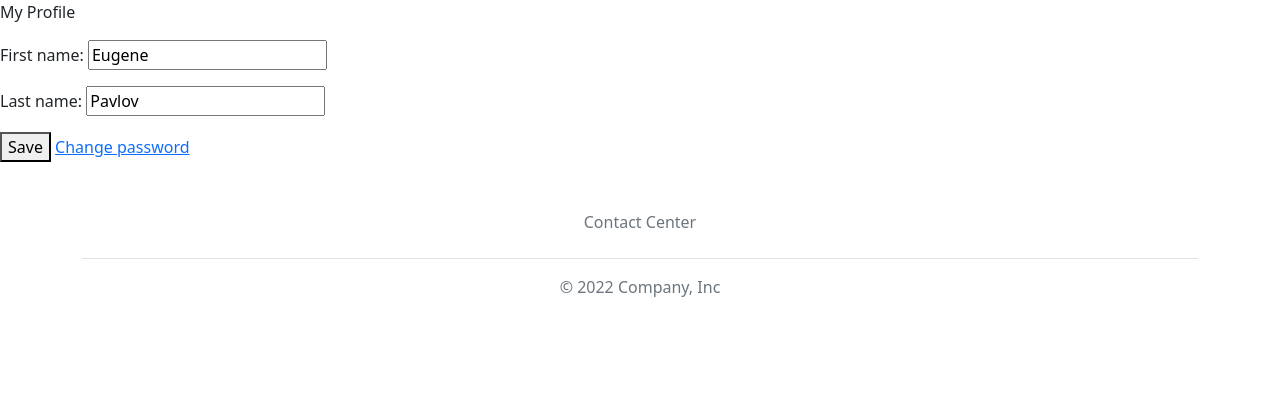
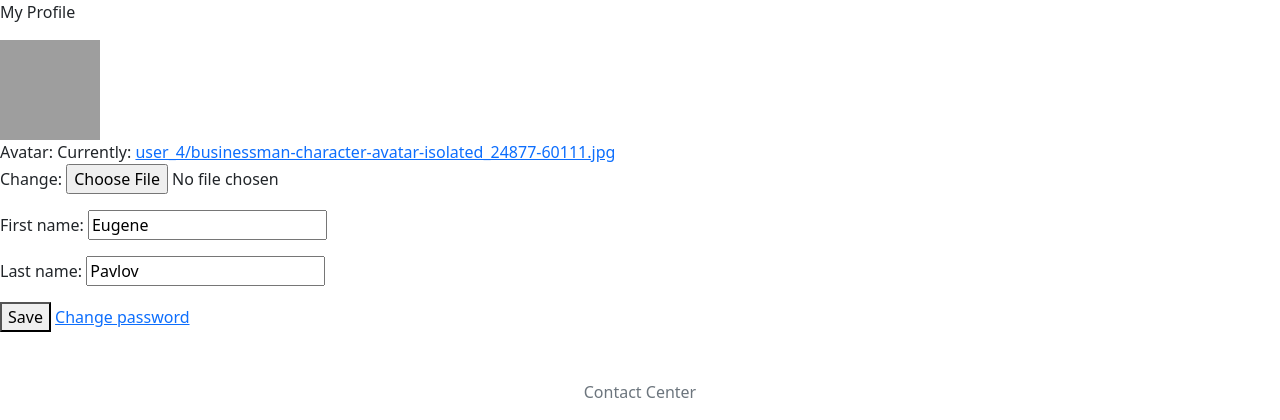
Before and after one commit to Evggeennniy/Django, a Django app: page /accounts/user/profile/ in a window 1280 px wide. Shown: the part 78-498 px from the top of the page. Run offline with Django 4.2, Linux system fonts and the light colour scheme; a user stored in the database is signed in; data comes from the database, SQL or seed files in the repository; both versions use the stored data as it was after the commit; grey boxes are pictures that could not be loaded.

Commit message:
added work with static files on the main page, and work with the user's media files - avatar, for the superuser, the Logs button was added to the selection menu, gitignore for static files.

```diff
--- a/app/accounts/models.py
+++ b/app/accounts/models.py
@@ -2,6 +2,11 @@ from django.db import models
 from django.contrib.auth.models import AbstractUser
 
 # Create your models here.
+
+
+def user_avatar(instance, filename):
+    # Hard logic to create path to saved folder
+    return f'user_{instance.id}/{filename}'
 
 
 class User(AbstractUser):
@@ -10,3 +15,7 @@ class User(AbstractUser):
     REQUIRED_FIELDS = ["username"]
 
     email = models.EmailField('email adress', unique=True)
+    avatar = models.FileField(upload_to=user_avatar)
+    # ^ Upload to it is setting path to save this files
+    # Set it value name a folder or function or..
+    # value to path/%Y/%m/%d/ if need save dated folders
--- a/app/accounts/templates/my_profile.html
+++ b/app/accounts/templates/my_profile.html
@@ -3,8 +3,11 @@
 {% block table %}
 
     <p> My Profile </p>
+    {% if request.user.avatar %}
+        <img src="{{ request.user.avatar.url }}" width="100" height="100">
+    {% endif %}
 
-    <form method="post">
+    <form method="post" enctype="multipart/form-data">
         {% csrf_token %}
         {{ form.as_p }}
         <button type="submit">Save</button>
--- a/app/accounts/views.py
+++ b/app/accounts/views.py
@@ -44,6 +44,7 @@ class UserUpdateView(LoginRequiredMixin, UpdateView):
     template_name = "my_profile.html"
 
     fields = (
+        "avatar",
         "first_name",
         "last_name",
     )  # ^ Creating fields in the model if the creation of the form is not required
--- a/app/settings/urls.py
+++ b/app/settings/urls.py
@@ -16,6 +16,8 @@ Including another URLconf
 from django.contrib import admin
 from django.urls import include, path
 from trainingapps.views import IndexView
+from django.conf import settings
+from django.conf.urls.static import static
 
 urlpatterns = [
     path('auth/', include('django.contrib.auth.urls')),
@@ -32,3 +34,4 @@ urlpatterns = [
     path('__debug__/', include('debug_toolbar.urls')),
     # ^ User's
 ]
+urlpatterns += static(settings.MEDIA_URL, document_root=settings.MEDIA_ROOT)
--- a/app/templates/base.html
+++ b/app/templates/base.html
@@ -16,24 +16,16 @@
           <svg class="bi me-2" width="40" height="32" role="img" aria-label="Bootstrap"><use xlink:href="#bootstrap"></use></svg>
           <h2>DjangoPractice</h2>
         </a>
-      {% if not request.user.is_superuser %}
         <ul class="container nav col-12 col-lg-auto me-lg-auto mb-2 justify-content-center mb-md-0">
           <li><a href="/" class="nav-link px-2 text-white">Home</a></li>
           <li><a href="{% url 'rate_list' %}" class="nav-link px-2 text-white">Statistics</a></li>
           <li><a href="{% url 'source_list' %}" class="nav-link px-2 text-white">Sources</a></li>
           <!-- <li><a href="" class="nav-link px-2 text-white">Pricing</a></li> -->
           <li><a href="{% url 'contactus_list' %}" class="nav-link px-2 text-white">Support</a></li>
+      {% if request.user.is_superuser %}
+          <li><a href="{% url 'response_list' %}" class="nav-link px-2 text-white">Logs</a></button>
+      {% endif %}
         </ul>
-      {% elif request.user.is_superuser %}
-        <ul class="container nav col-12 col-lg-auto me-lg-auto mb-2 justify-content-center mb-md-0">
-          <li><a href="/" class="nav-link px-2 text-white">Home</a></li>
-          <li><a href="{% url 'rate_list' %}" class="nav-link px-2 text-white">Statistics</a></li>
-          <li><a href="{% url 'source_list' %}" class="nav-link px-2 text-white">Sources</a></li>
-          <!-- <li><a href="" class="nav-link px-2 text-white">Pricing</a></li> -->
-          <li><a href="{% url 'contactus_list' %}" class="nav-link px-2 text-white">Support</a></li>
-          <li><a href="{% url 'response_list' %}" class="nav-link px-2 text-white">Logs</a></button>
-        </ul>
-      {% endif %}
 
       {% if request.user.is_authenticated %}
         <div class="text-end">
--- a/app/trainingapps/templates/index.html
+++ b/app/trainingapps/templates/index.html
@@ -16,7 +16,7 @@
         <p class="lead">We were created to help you, our service collects the information required by the client on a daily basis so that you have more time to take care of yourself.</p>
       </div>
       <div class="col-md-5">
-        <img src="{% static '/img/img0' %}" height="500" width="500">
+        <img src="{% static '/main0' %}" height="500" width="500">
       </div>
     </div>
 
@@ -28,7 +28,7 @@
         <p class="lead">We are always waiting for your message to our email, it will help us to be better.</p>
       </div>
       <div class="col-md-5 order-md-1">
-        <img src="{% static '/img/img1' %}" height="500" width="500">
+        <img src="{% static '/main1' %}" height="500" width="500">
       </div>
     </div>
 
@@ -40,7 +40,7 @@
         <p class="lead">Something that can make your life easier. Add a few hours of free time, and more accurate statistics by collecting information from even greater sources!</p>
       </div>
       <div class="col-md-5">
-        <img src="{% static '/img/img2' %}" height="500" width="500">
+        <img src="{% static '/main2' %}" height="500" width="500">
       </div>
     </div>
 
```
Also changed, not shown: app/settings/settings.py (+9 -1 lines), app/accounts/migrations/0003_user_avatar_alter_user_groups_alter_user_is_active.py (added), app/db.sqlite3, 3 other files.
